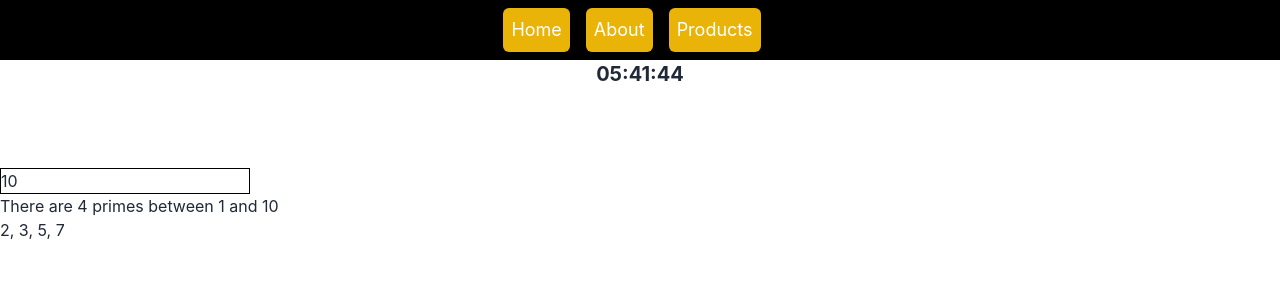
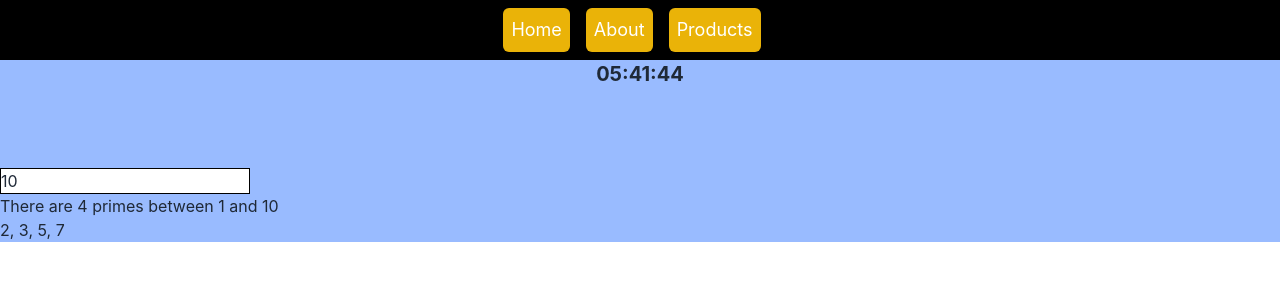
Before and after one commit to udurgesh6/aryan-app, a React (Create React App) app: page / in a window 1280 px wide. Shown: the top 300 px of the page. Built offline with nearby package versions, Linux system fonts and the light colour scheme.

Commit message:
memo example with lifting the state up

```diff
--- a/src/components/Clock.js
+++ b/src/components/Clock.js
@@ -1,9 +1,8 @@
-import React, { useEffect, useState } from "react";
+import React from "react";
 import { format } from "date-fns";
 
-const Clock = () => {
+const Clock = ({ time }) => {
   console.log("I am a Clock Component");
-  const time = useTime();
 
   return (
     <div>
@@ -14,20 +13,4 @@ const Clock = () => {
   );
 };
 
-function useTime() {
-  const [time, setTime] = useState(new Date());
-
-  useEffect(() => {
-    const intervalId = window.setInterval(() => {
-      setTime(new Date());
-    }, 1000);
-
-    return () => {
-      window.clearInterval(intervalId);
-    };
-  }, []);
-
-  return time;
-}
-
 export default Clock;
--- a/src/components/Home.js
+++ b/src/components/Home.js
@@ -1,14 +1,47 @@
-import React from "react";
+import React, { useEffect, useState } from "react";
 import Clock from "./Clock";
 import PrimeCalculator from "./PrimeCalculator";
+import { getSeconds } from "date-fns";
 
-const App = () => {
+const Home = () => {
+  const time = useTime();
+
+  const backgroundColor = getBackgroundColorFromTime(time);
+
   return (
-    <div className="flex flex-col">
-      <Clock />
+    <div className="flex flex-col" style={{ backgroundColor }}>
+      <Clock time={time} />
       <PrimeCalculator />
     </div>
   );
 };
 
-export default App;
+function useTime() {
+  const [time, setTime] = useState(new Date());
+
+  useEffect(() => {
+    const intervalId = window.setInterval(() => {
+      setTime(new Date());
+    }, 1000);
+
+    return () => {
+      window.clearInterval(intervalId);
+    };
+  }, []);
+
+  return time;
+}
+
+const getBackgroundColorFromTime = (time) => {
+  const hours = getSeconds(time);
+
+  if (hours < 20) {
+    return "hsl(50deg 100% 90%)";
+  } else if (hours < 40) {
+    return "hsl(220deg 60% 92%)";
+  } else {
+    return "hsl(220deg 100% 80%)";
+  }
+};
+
+export default Home;
```
Also changed, not shown: src/components/PrimeCalculator.js (+5 -13 lines).
